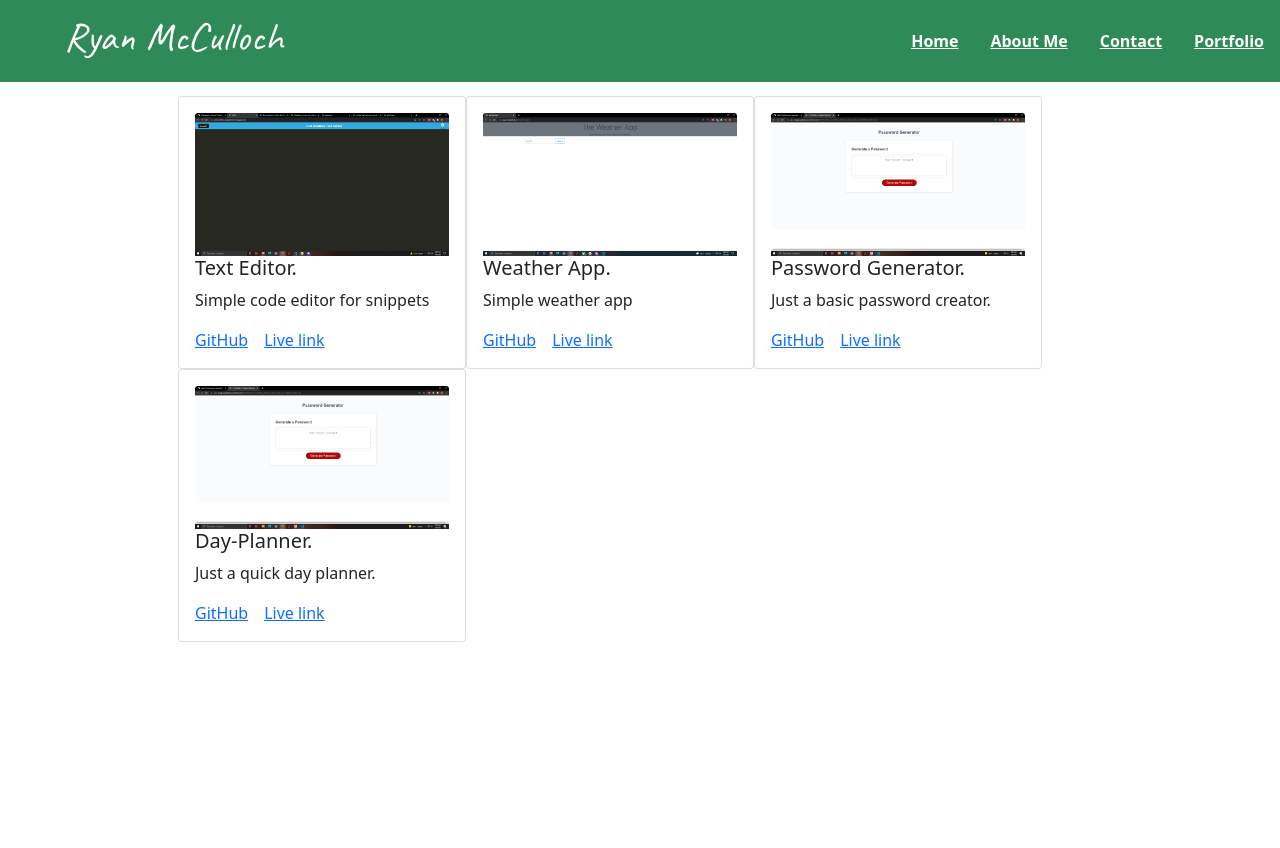
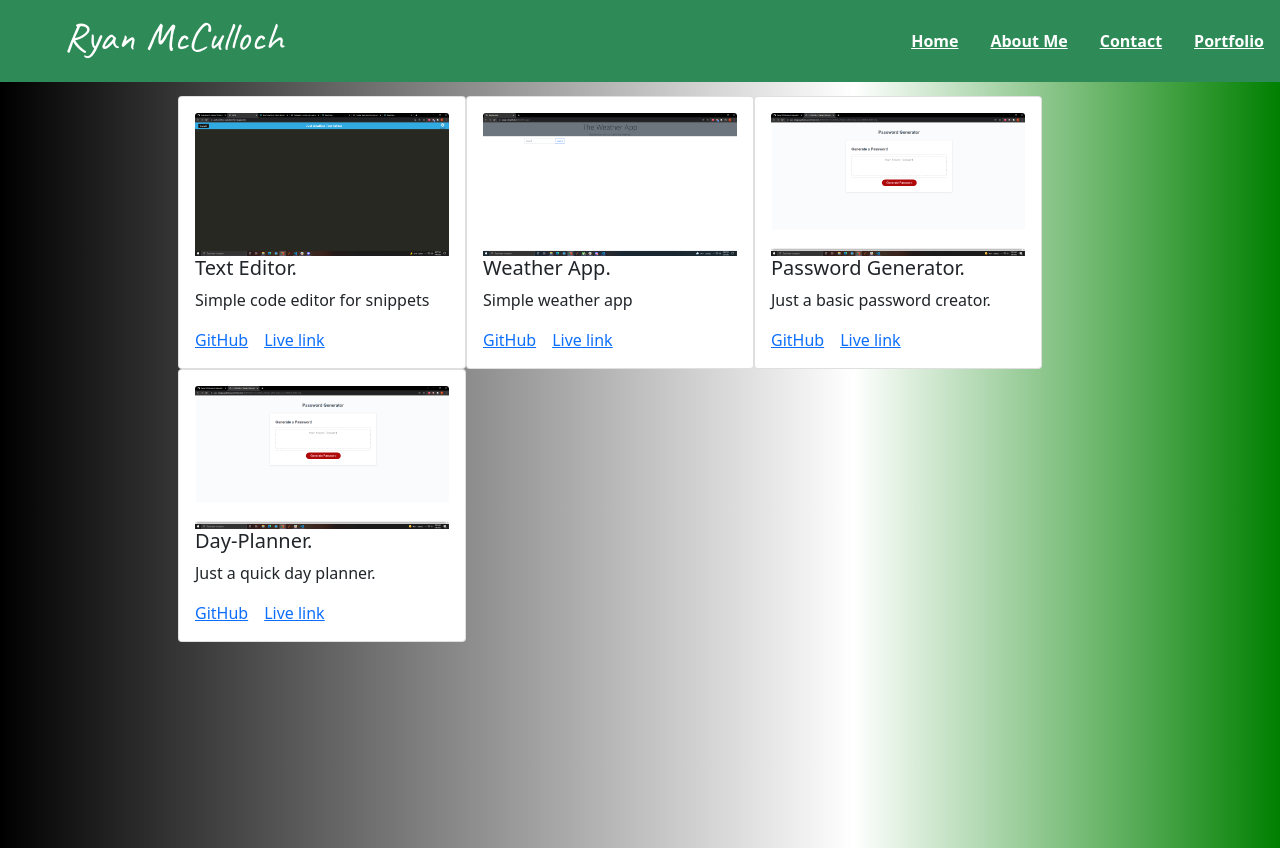
Before and after one commit to Ryguy720/react-portfolio, a React (Create React App) app: page /portfolio in a window 1280 px wide. Before the commit the page ends 800 px from the top, so only its background shows below. Built offline with nearby package versions, Linux system fonts and the light colour scheme.

Commit message:
fixting stuff

```diff
--- a/src/App.css
+++ b/src/App.css
@@ -53,3 +53,9 @@
   margin-left: 15%;
   padding-left: 15%;
 }
+
+.App{
+  background-image: linear-gradient(270deg,green,white,grey,black);
+  width: 100vw;
+  height: 100vh;;
+}
```
